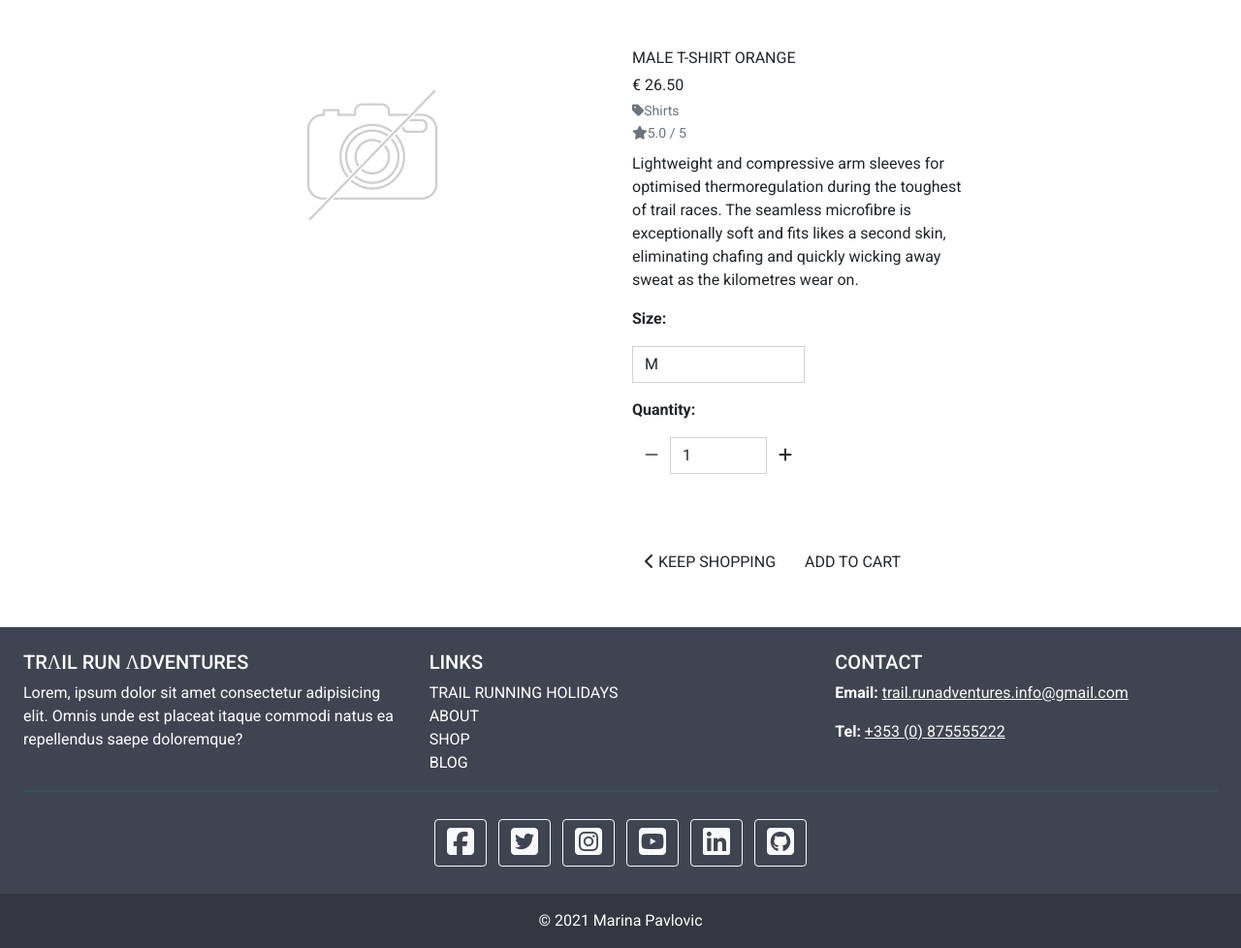
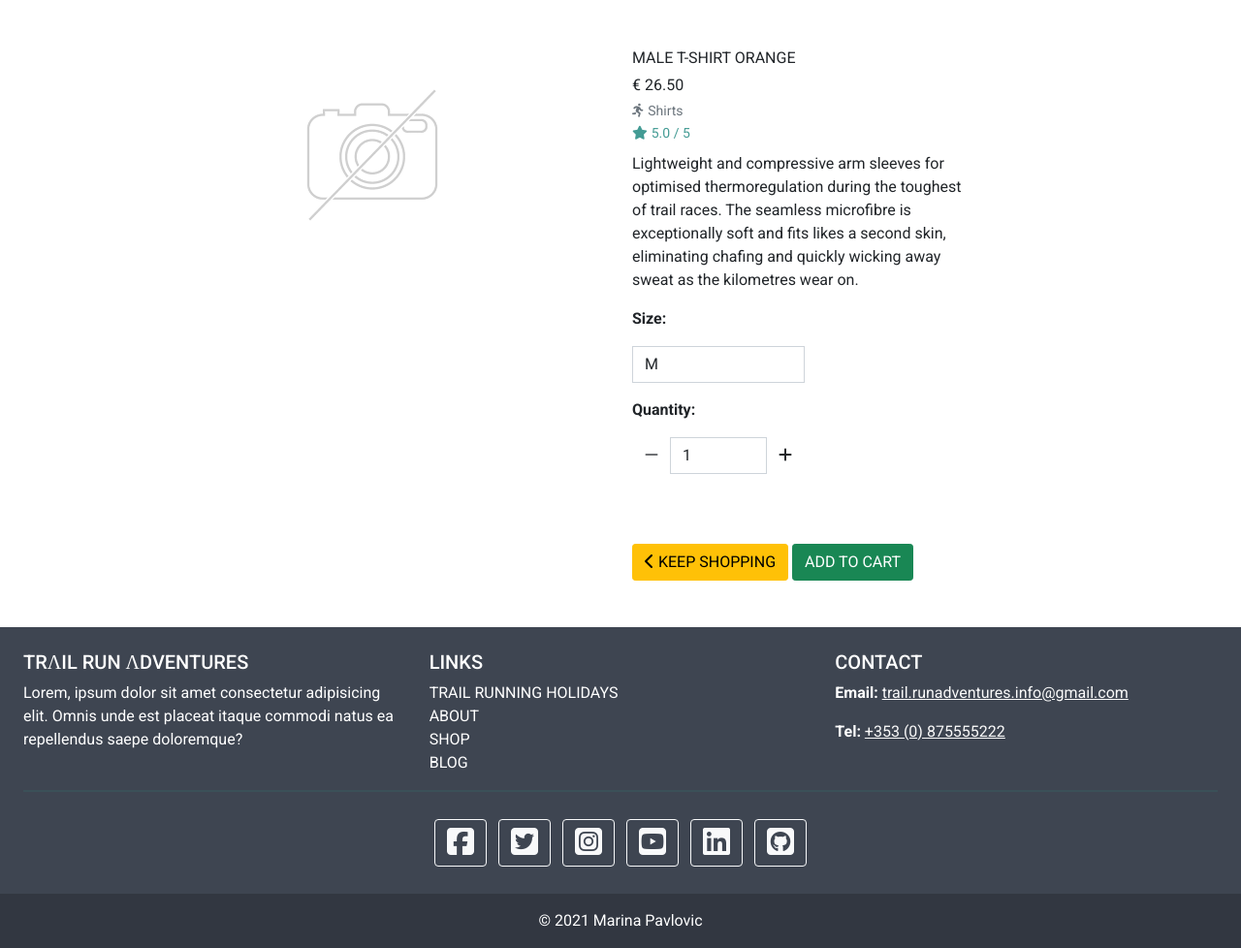
Before and after one commit to FruitbatM/trail-run-adventures, a Django app: page /products/7/ in a window 1280 px wide. Shown: the part 138-1116 px from the top of the page at 97% size. Run offline with Django 3.2, Linux system fonts and the light colour scheme; data comes from the database, SQL or seed files in the repository; parts of the project's set-up code (start-up, migrations or seed data) failed here and were passed over; some libraries are stand-ins or nearby versions.

Commit message:
Style buttons and adjust product image size on large screens

```diff
--- a/products/static/products/css/products.css
+++ b/products/static/products/css/products.css
@@ -196,4 +196,8 @@ img {
         width: 100%;
         height: 100vh;
     }
+
+    .product-card-img {
+        height: 45vh;
+      }
 }
--- a/products/templates/products/product_detail.html
+++ b/products/templates/products/product_detail.html
@@ -38,13 +38,13 @@
                     {% if product.category %}
                     <p class="small mt-1 mb-0">
                         <a class="text-muted" href="{% url 'products' %}?category={{ product.category.name }}">
-                            <i class="fas fa-tag mr-1"></i>{{ product.category.friendly_name }}
+                            <i class="fas fa-running"></i><span class="ms-1">{{ product.category.friendly_name }}</span>
                         </a>
                     </p>
                     {% endif %}
                     {% if product.rating %}
-                        <small class="text-muted">
-                            <i class="fas fa-star mr-1"></i>{{ product.rating }} / 5
+                        <small class="rating">
+                            <i class="fas fa-star"></i><span class="ms-1">{{product.rating}} / 5</span>
                         </small>
                     {% else %}
                         <small class="text-muted">
@@ -104,13 +104,13 @@
                                 </div>
                             </div>
                             <div class="col{% if s %}-12 mt-2{% endif %}">
-                                <a href="{% url 'products' %}" class="btn btn-outline-black rounded-0 mt-5">
+                                <a href="{% url 'products' %}" class="btn btn-warning rounded-1 mt-5">
                                     <span class="icon">
                                         <i class="fas fa-chevron-left"></i>
                                     </span>
                                     <span class="text-uppercase">Keep Shopping</span>
                                 </a>
-                                <input type="submit" class="btn button-success rounded-0 text-uppercase mt-5" value="Add to Cart">
+                                <input type="submit" class="btn btn-success rounded-1 text-uppercase mt-5" value="Add to Cart">
                             </div>
                             <input type="hidden" name="redirect_url" value="{{ request.path }}">
                             {% endwith %}
```
Also changed, not shown: products/templates/products/includes_products/product_card.html (+3 -5 lines).
